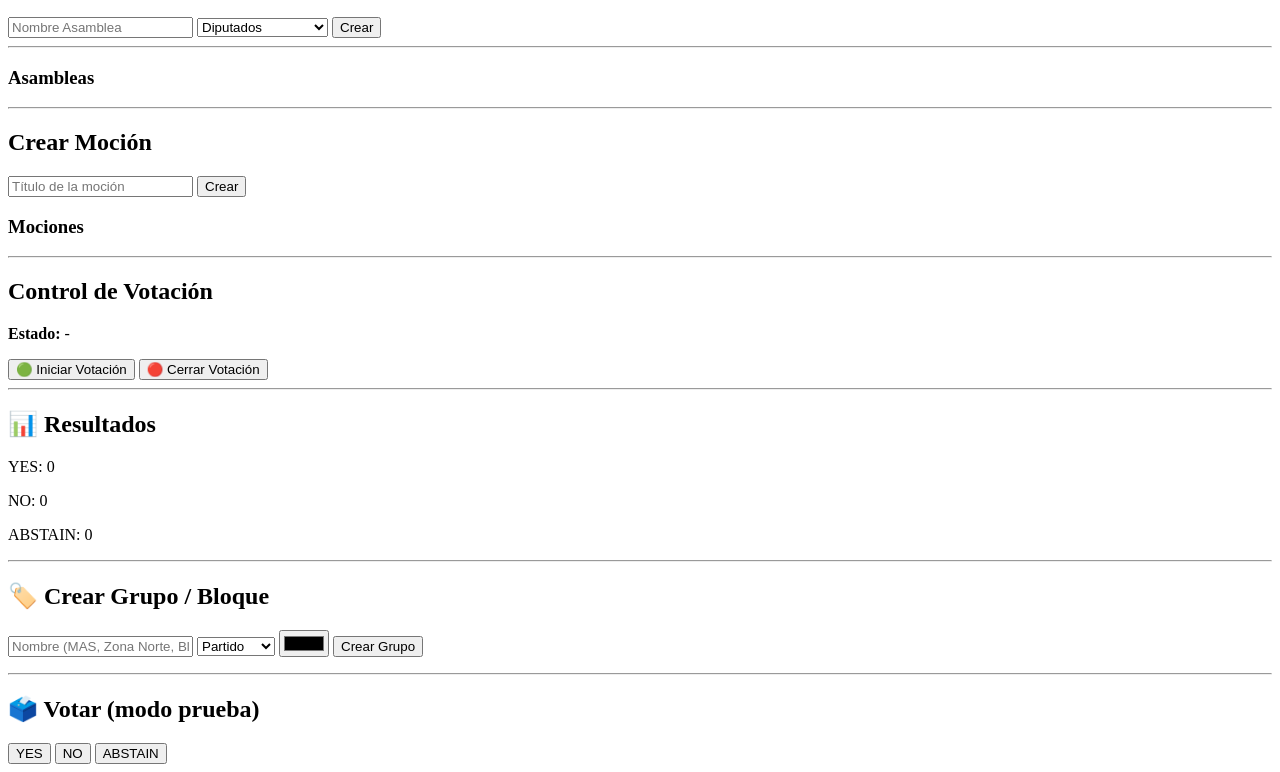
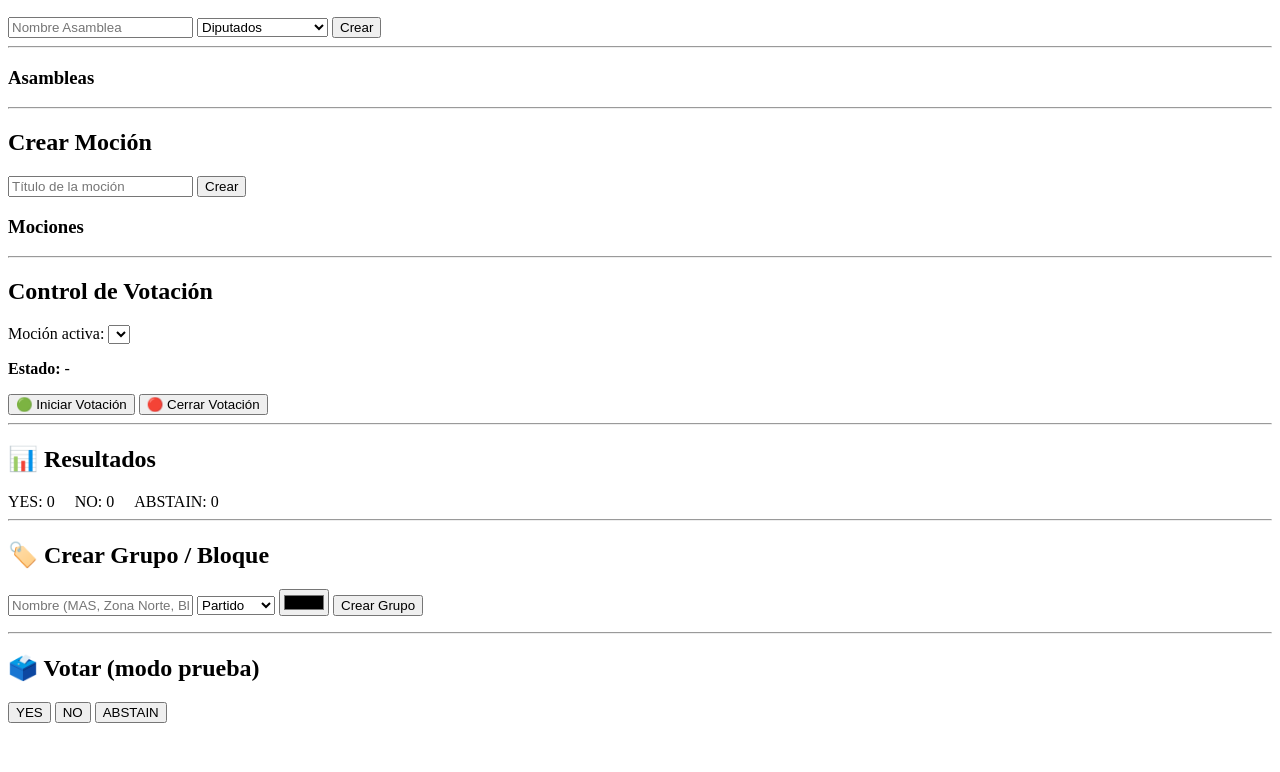
Before and after one commit to HuGhOsTmR/votapp-frontend, a plain HTML site: page admin/index.html in a window 1280 px wide. Shown: the part 111-883 px from the top of the page. After the commit the page ends 842 px from the top, so only its background shows below. Drawn offline with Linux system fonts and the light colour scheme; no server answers.

Commit message:
Update index.html

```diff
--- a/admin/index.html
+++ b/admin/index.html
@@ -49,6 +49,9 @@
 <!-- ========================= -->
 <h2>Control de Votación</h2>
 
+<label>Moción activa:</label>
+<select id="motionSelect"></select>
+
 <p><strong>Estado:</strong> <span id="status">-</span></p>
 
 <button onclick="startMotion()">🟢 Iniciar Votación</button>
@@ -61,9 +64,11 @@
 <!-- ========================= -->
 <h2>📊 Resultados</h2>
 
-<p>YES: <span id="yes">0</span></p>
-<p>NO: <span id="no">0</span></p>
-<p>ABSTAIN: <span id="abstain">0</span></p>
+<div style="display:flex; gap:20px;">
+    <div>YES: <span id="yes">0</span></div>
+    <div>NO: <span id="no">0</span></div>
+    <div>ABSTAIN: <span id="abstain">0</span></div>
+</div>
 
 <hr>
 
@@ -101,8 +106,8 @@
 <!-- ========================= -->
 <!-- SCRIPTS -->
 <!-- ========================= -->
-<script type="module" src="../assets/js/api.js"></script>
-<script type="module" src="../assets/js/ws.js"></script>
+
+<!-- SOLO admin.js importa todo -->
 <script type="module" src="../assets/js/admin.js"></script>
 
 </body>
```
